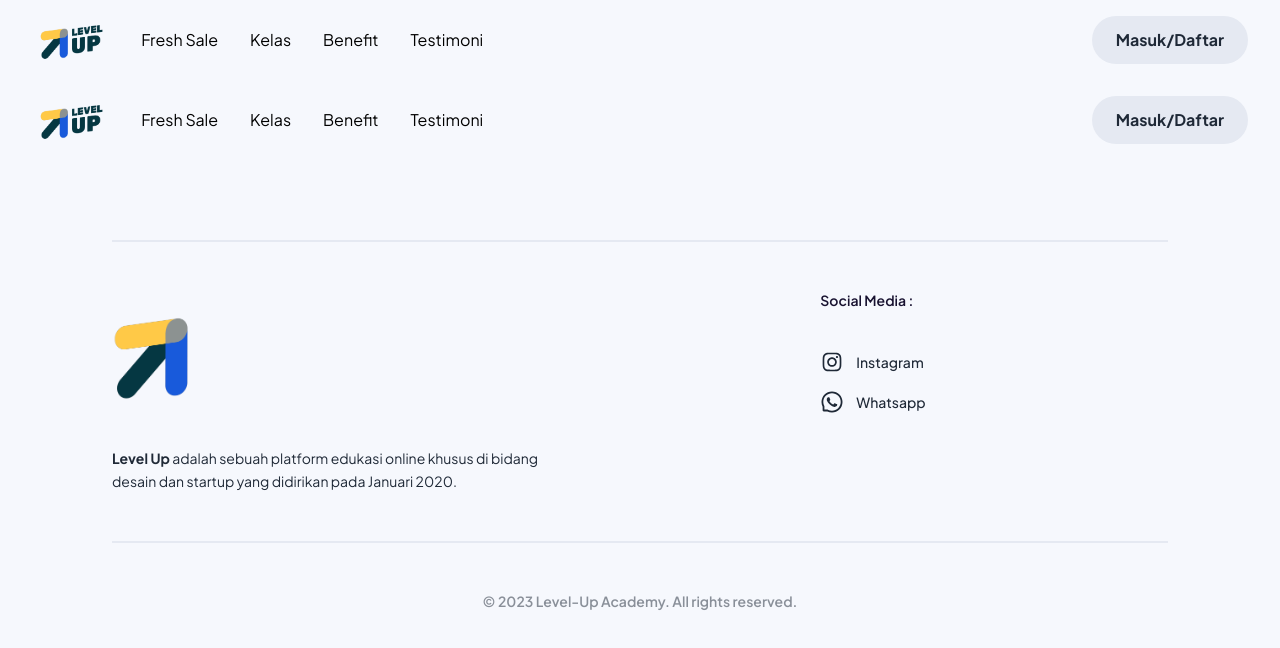
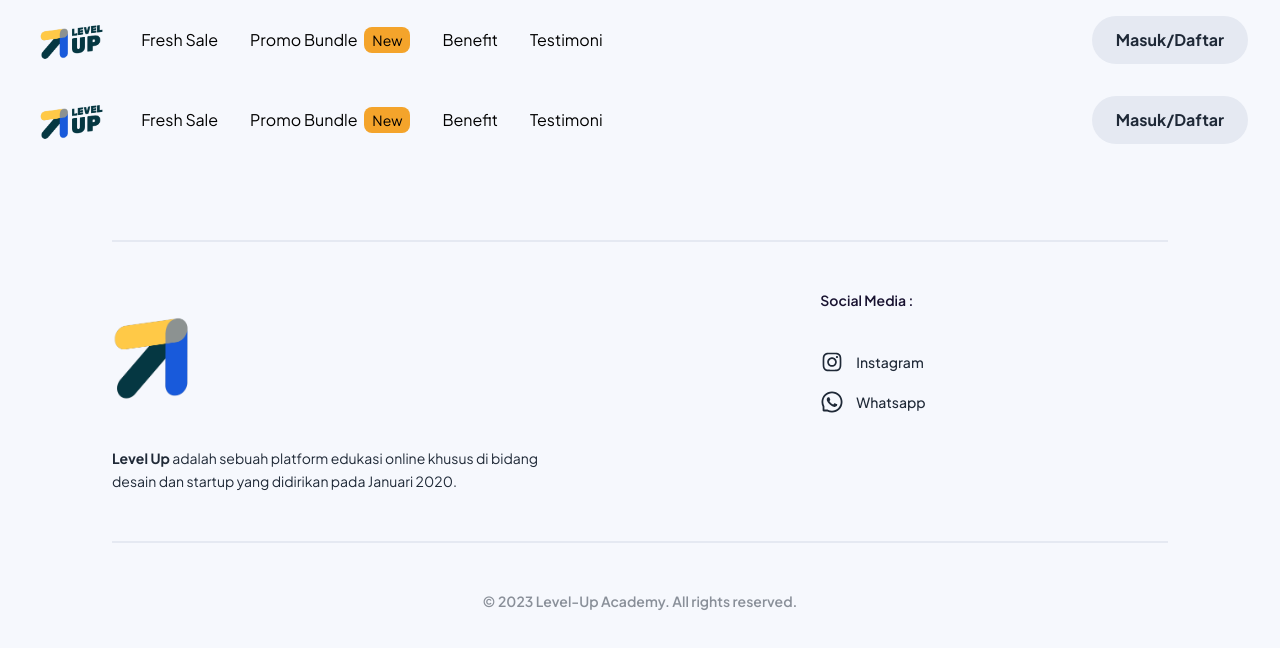
Before and after one commit to bruteforce10/levelup-academy, a Next.js app: page /components/navbar in a window 1280 px wide. Shown: the top 648 px of the page. Built offline with nearby package versions, Linux system fonts and the light colour scheme; no server answers.

Commit message:
fix: bundle

```diff
--- a/pages/bundle/[slug].jsx
+++ b/pages/bundle/[slug].jsx
@@ -205,12 +205,15 @@ export default function Bundle() {
           </li>
         </ul>
         <Link
-          target="_blank"
-          href={`https://api.whatsapp.com/send?phone=628816101512&text=hi%20mimin%20saya%20dengan%20email:%20${
-            session?.user?.email
-          }%20ingin%20klaim%20promo%20${
-            data?.secondJudul
-          }%20ini%20dengan%20harga%20${Discount(data?.harga)}`}
+          href={
+            session
+              ? `https://api.whatsapp.com/send?phone=628816101512&text=hi%20mimin%20saya%20dengan%20email:%20${
+                  session?.user?.email
+                }%20ingin%20klaim%20promo%20${
+                  data?.secondJudul
+                }%20ini%20dengan%20harga%20${Discount(data?.harga)}`
+              : "/auth/login?callbackUrl=/bundle/ui-ux"
+          }
           className=" bg-prime w-full inline-block text-center p-3 rounded-full text-md font-extrabold text-white border-4 border-white hover:border-[#a1b7e7] transition-all"
         >
           Dapatkan Promonya
--- a/pages/components/header.jsx
+++ b/pages/components/header.jsx
@@ -29,7 +29,7 @@ export default function Header() {
                     href="/auth/register"
                     className="px-6 max-sm:px-4 bg-second whitespace-nowrap block mx-auto  rounded-full text-deep font-bold py-3"
                   >
-                    Daftar Sekarang!
+                    Promo Bundle 🔥
                   </Link>
                   <Link href="/kelas" className="text-white ">
                     <span className="font-medium underline whitespace-nowrap block   underline-offset-2">
--- a/pages/components/navbar.jsx
+++ b/pages/components/navbar.jsx
@@ -126,7 +126,12 @@ export default function NavbarPage({ params }) {
                 : "flex gap-2 items-center py-8 px-12 lg:p-0 lg:text-white"
             }
           >
-            <Link href="/kelas">Kelas</Link>
+            <Link href="/kelas">
+              Promo Bundle{" "}
+              <span className="py-1 px-2 text-sm rounded-lg ml-1  bg-[#F4A42B] ">
+                New
+              </span>
+            </Link>
           </li>
           <li
             className={
```
